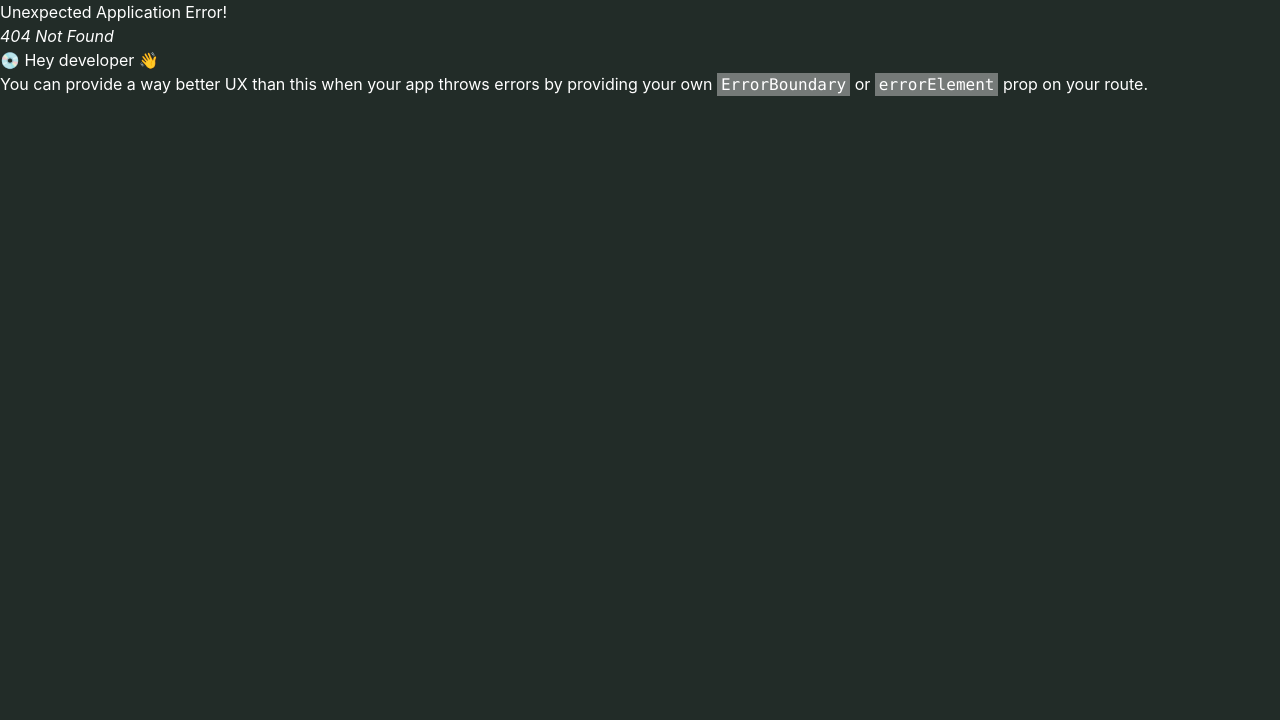
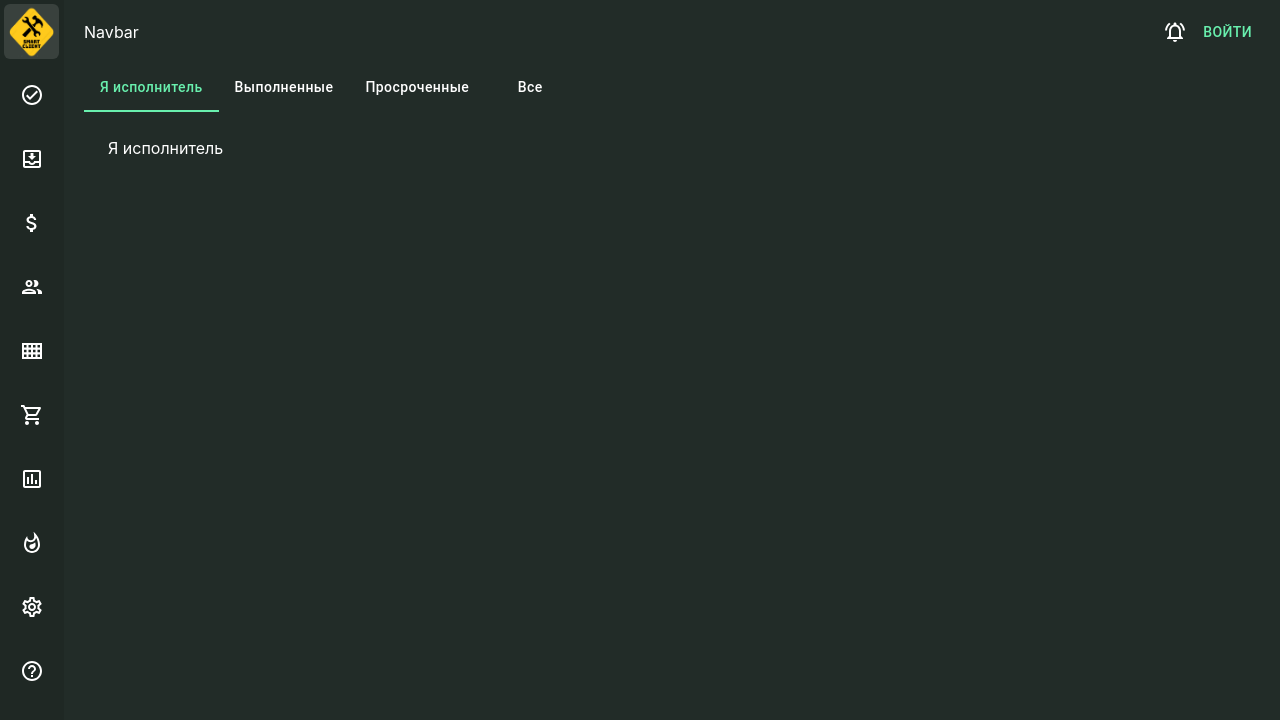
Before and after one commit to dev-tokumei/serviceTypescript, a React (Create React App) app: page /todo in a window 1280 px wide. Before the commit this address had no page. Shown: the top 720 px of the page. Built offline with nearby package versions, Linux system fonts and the light colour scheme.

Commit message:
add tab component in todo

```diff
--- a/package.json
+++ b/package.json
@@ -6,6 +6,7 @@
     "@emotion/react": "^11.10.6",
     "@emotion/styled": "^11.10.6",
     "@mui/icons-material": "^5.11.9",
+    "@mui/lab": "^5.0.0-alpha.121",
     "@mui/material": "^5.11.10",
     "@mui/styled-engine-sc": "^5.11.9",
     "@reduxjs/toolkit": "^1.9.3",
--- /dev/null
+++ b/src/components/Tasks/todo.css
@@ -0,0 +1,6 @@
+@media (max-width: 700px) {
+  .mobile {
+    display: flex;
+    flex-direction: column;
+  }
+}
--- /dev/null
+++ b/src/components/Tasks/todo.tsx
@@ -0,0 +1,58 @@
+import React, { useState } from 'react';
+import { Box } from '@mui/material';
+import { Layout } from '../../layout/layout';
+import Tab from '@mui/material/Tab';
+import TabContext from '@mui/lab/TabContext';
+import TabList from '@mui/lab/TabList';
+import TabPanel from '@mui/lab/TabPanel';
+import './todo.css';
+
+const Todo: React.FC = () => {
+  const [value, setValue] = useState('1');
+
+  const handleChange = (event: React.SyntheticEvent, newValue: string) => {
+    setValue(newValue);
+  };
+  return (
+    <Layout>
+      <TabContext value={value}>
+        <Box sx={{ width: '100%' }}>
+          <TabList
+            sx={{ color: '#fff' }}
+            onChange={handleChange}
+            aria-label='lab API tabs example'
+          >
+            <Tab
+              sx={{ color: '#fff', textTransform: 'inherit' }}
+              label='Я исполнитель'
+              value='1'
+            />
+            <Tab
+              sx={{ color: '#fff', textTransform: 'inherit' }}
+              label='Выполненные'
+              value='2'
+            />
+            <Tab
+              sx={{ color: '#fff', textTransform: 'inherit' }}
+              label='Просроченные'
+              value='3'
+            />
+            <Tab
+              sx={{ color: '#fff', textTransform: 'inherit' }}
+              label='Все'
+              value='4'
+            />
+          </TabList>
+        </Box>
+        <TabPanel sx={{}} value='1'>
+          Я исполнитель
+        </TabPanel>
+        <TabPanel value='2'>Выполненные</TabPanel>
+        <TabPanel value='3'>Просроченные</TabPanel>
+        <TabPanel value='4'>Все</TabPanel>
+      </TabContext>
+    </Layout>
+  );
+};
+
+export default Todo;
--- a/src/components/navbar/navbar.tsx
+++ b/src/components/navbar/navbar.tsx
@@ -1,3 +1,6 @@
+import React, { useState } from 'react';
+import { Box } from '@mui/system';
+import { Link } from 'react-router-dom';
 import {
   Button,
   Dialog,
@@ -14,9 +17,6 @@ import imgdialog from '../../assets/navbar/empty.jpg';
 import CloseIcon from '@mui/icons-material/Close';
 import './navbar.css';
 
-import React, { useState } from 'react';
-import { Box } from '@mui/system';
-import { Link } from 'react-router-dom';
 
 interface Inavbar {
   children?: React.ReactNode;
--- a/src/components/layout/layout.tsx
+++ b/src/layout/layout.tsx
@@ -1,6 +1,6 @@
 import React, { useState } from 'react';
 import { NavLink } from 'react-router-dom';
-import { Sidebar } from '../sidebar/sidebar';
+import { Sidebar } from '../components/sidebar/sidebar';
 import BottomNavigation from '@mui/material/BottomNavigation/BottomNavigation';
 import BottomNavigationAction from '@mui/material/BottomNavigationAction/BottomNavigationAction';
 import AttachMoneyIcon from '@mui/icons-material/AttachMoneyOutlined';
@@ -14,7 +14,7 @@ import WhatshotOutlinedIcon from '@mui/icons-material/WhatshotOutlined';
 import SettingsOutlinedIcon from '@mui/icons-material/SettingsOutlined';
 import HelpOutlineOutlinedIcon from '@mui/icons-material/HelpOutlineOutlined';
 import './layou.css';
-import { Navbar } from '../navbar/navbar';
+import { Navbar } from '../components/navbar/navbar';
 
 interface ILayout {
   children: React.ReactNode;
--- a/src/pages/home/home.tsx
+++ b/src/pages/home/home.tsx
@@ -1,5 +1,5 @@
 import React from 'react';
-import { Layout } from '../../components/layout/layout';
+import { Layout } from '../../layout/layout';
 
 export const Home: React.FC = () => {
   return <Layout>home</Layout>;
--- a/src/router/router.tsx
+++ b/src/router/router.tsx
@@ -1,4 +1,5 @@
 import { createBrowserRouter } from 'react-router-dom';
+import Todo from '../components/Tasks/todo';
 import { Auth } from '../pages/auth/auth';
 import { Registr } from '../pages/auth/registr/registr';
 import { Home } from '../pages/home/home';
@@ -16,4 +17,8 @@ export const router = createBrowserRouter([
     path: '/registr',
     element: <Registr />,
   },
+  {
+    path: '/todo',
+    element: <Todo />,
+  },
 ]);
--- a/src/theme.ts
+++ b/src/theme.ts
@@ -31,7 +31,7 @@ export const theme = createTheme({
             },
           },
           '&:hover .MuiOutlinedInput-notchedOutline ': {
-            // borderColor: 'rgb(250, 232, 241)',
+            borderColor: '#69f0ae',
           },
         },
       },
```
Also changed, not shown: src/layout/layou.css (renamed from src/components/layout/layou.css), 1 other file (tests, documents, lock files or other folders).
